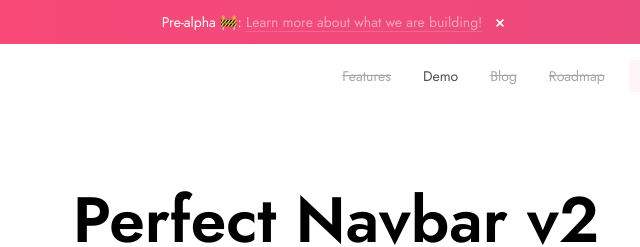
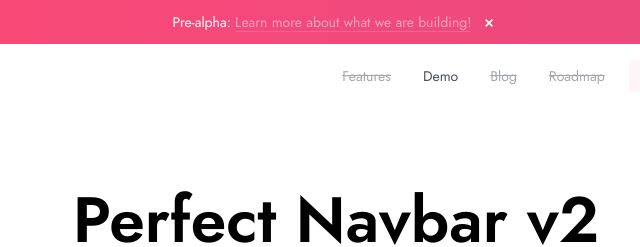
Before and after one commit to nattui/perfect-navbar-v2, a website built with Parcel: page src/index.html in a window 1280 px wide. Shown: the top 247 px of the page, 304-944 px from the left. Built offline with nearby package versions, Linux system fonts and the light colour scheme.

Commit message:
🔥 Remove emoji in navbar banner

```diff
--- a/src/index.html
+++ b/src/index.html
@@ -37,7 +37,7 @@
     <!-- <header class="navbar navbar"> -->
     <!-- Navbar Banner -->
     <div class="navbar__banner">
-      <p>Pre-alpha 🚧: <a class="disabled" href="#">Learn more about what we are building!</a></p>
+      <p>Pre-alpha: <a class="disabled" href="#">Learn more about what we are building!</a></p>
       <button class="navbar__close">
         <img src="resources/images/icons/close2.svg" alt="Close Icon" draggable="false">
       </button>
```
